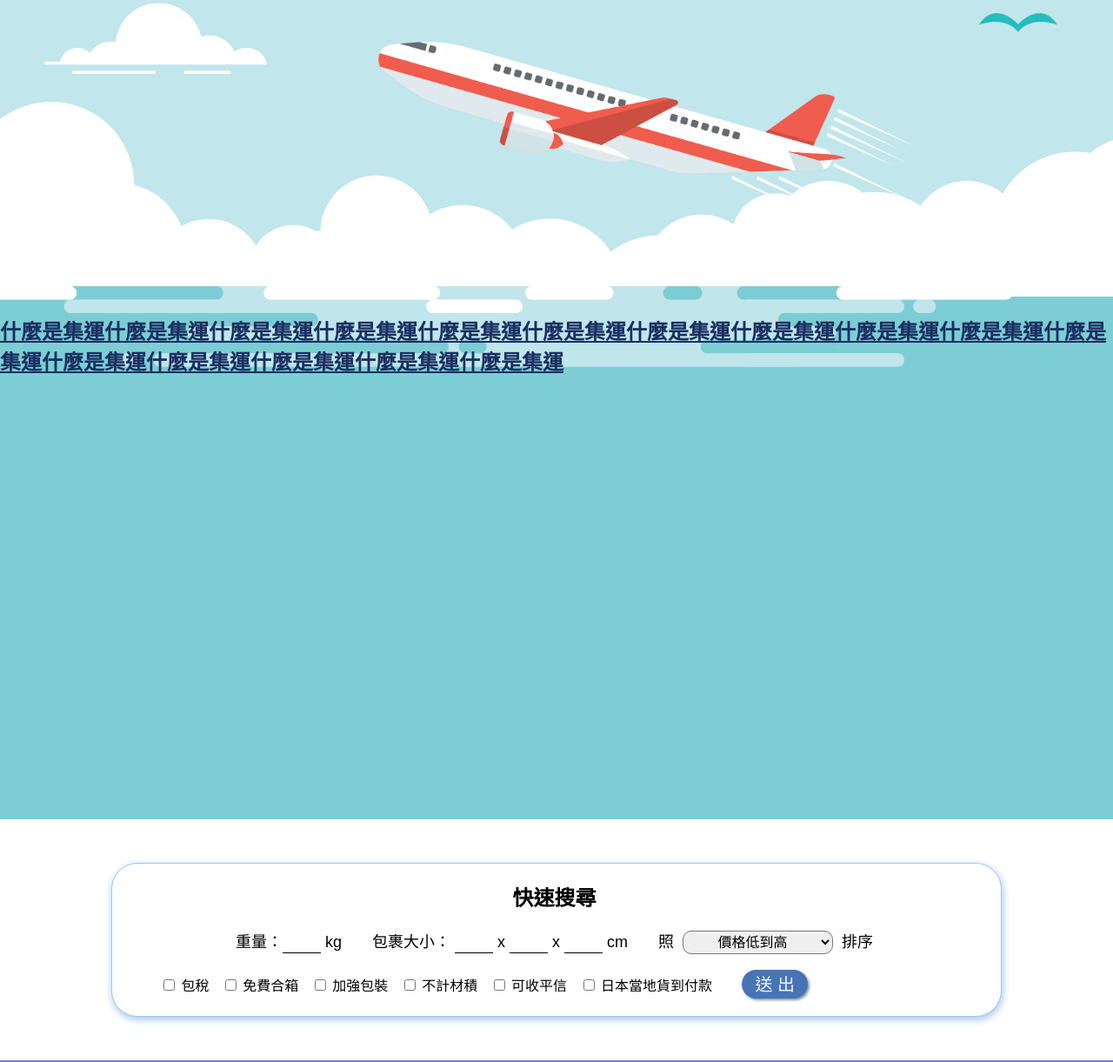
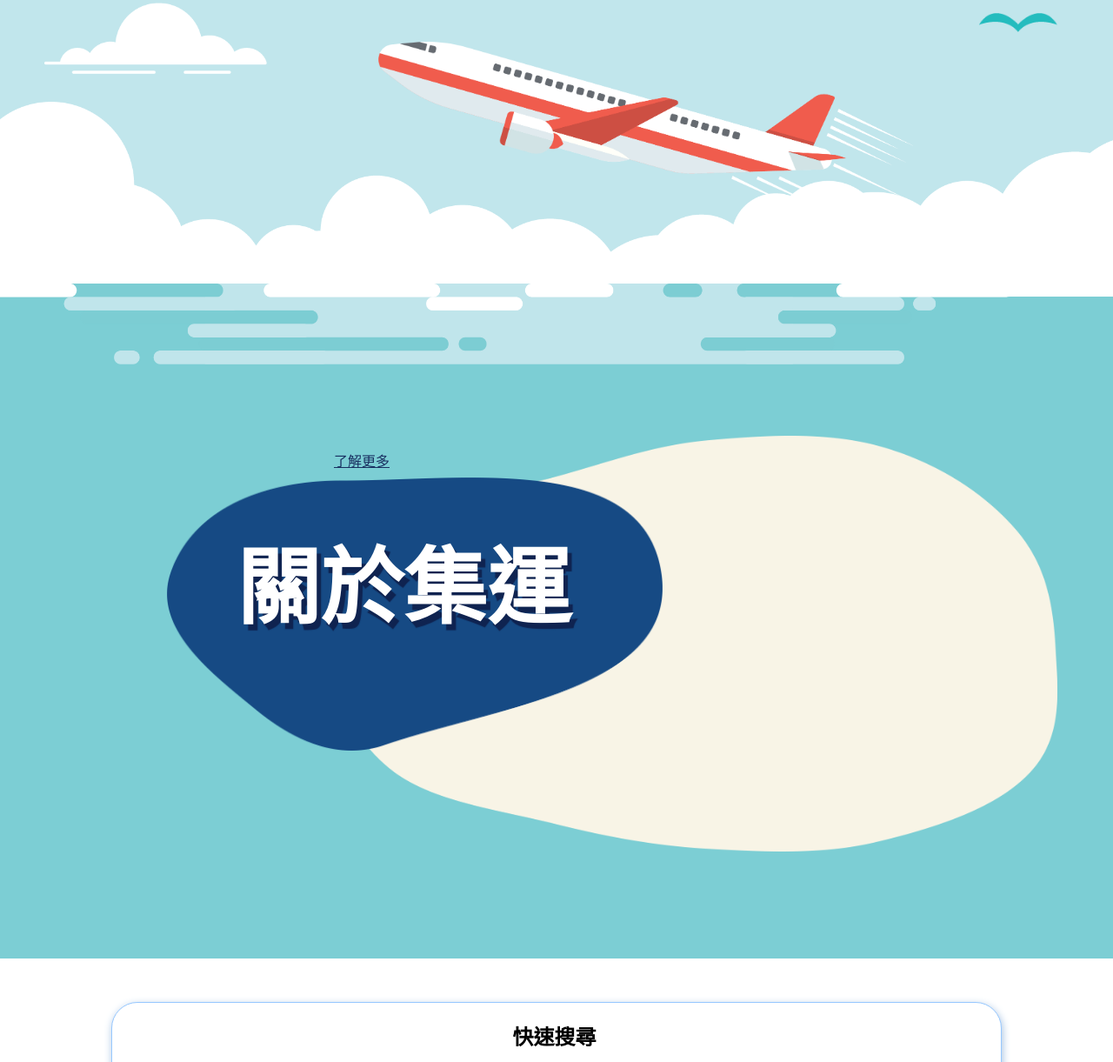
Before and after one commit to dki2368/dki2368.github.io, a plain HTML site: page index.html in a window 1280 px wide. Shown: the part 475-1696 px from the top of the page at 87% size. Drawn offline with Linux system fonts and the light colour scheme; a web font is replaced by a local one.

Commit message:
首頁美化

```diff
--- a/css/mailStyle.css
+++ b/css/mailStyle.css
@@ -13,13 +13,13 @@
 
 /* Handle */
 ::-webkit-scrollbar-thumb {
-    background: red;
+    background: #165e83;
     /* border-radius: 10px; */
 }
 
 /* Handle on hover */
 ::-webkit-scrollbar-thumb:hover {
-    background: #b30000;
+    background: #274a78;
 }
 
 a,
@@ -37,6 +37,7 @@ body {
     font-style: normal;
     margin: 0;
     padding: 0;
+    overflow-x: hidden;
 }
 
 footer {
@@ -49,7 +50,7 @@ footer {
 }
 
 #headerStyle {
-    z-index: 1;
+    z-index: 2;
     position: absolute;
     top: 0;
     right: 0;
@@ -507,7 +508,7 @@ footer {
     margin-top: 0;
     padding-top: 1px;
     background-color: #7CCED4;
-    height: 600px;
+    height: 95vh;
     position: relative;
 }
 
@@ -520,6 +521,35 @@ footer {
     top: -2%;
     left: -14%;
     width: 120%;
+}
+
+.info > h2 {
+    top: 16vh;
+    left: 15%;
+    z-index: 1;
+    font-size: 6rem;
+    color: #fff;
+    text-shadow: 5px 7px 1px #0f2350;
+    background-image: url(../img/bg/Vector5.png);
+    background-size: contain;
+    background-repeat: no-repeat;
+    width: 450px;
+    height: 250px;
+    padding: 50px 40px 30px 80px;
+    /* background-color: #507ea4;
+    padding: 10px 50px 30px 50px;
+    border: #0f2350 5px dashed;
+    border-radius: 70px; */
+}
+
+.infoBG {
+    top: 20vh;
+    left: 30%;
+    width: 65vw;
+    height: 65vh;
+    background-image: url(../img/bg/Vector2.png);
+    background-size: contain;
+    background-repeat: no-repeat;
 }
 
 @media(min-width: 768px) {
--- a/index.html
+++ b/index.html
@@ -53,9 +53,11 @@
         </div>
         <div class="info">
             <img src="./img/bg/bgimg.png">
-            <a href="">
-                <h2>什麼是集運什麼是集運什麼是集運什麼是集運什麼是集運什麼是集運什麼是集運什麼是集運什麼是集運什麼是集運什麼是集運什麼是集運什麼是集運什麼是集運什麼是集運什麼是集運</h2>
-            </a>
+            <h2>關於集運</h2>
+            <div class="infoBG">
+                <p></p>
+                <a href="">了解更多</a>
+            </div>
         </div>
         <div>
             <div class="calculator hideTool">
```
Also changed, not shown: img/bg/Vector.png (added), img/bg/Vector2.png (added), img/bg/Vector3.png (added), img/bg/Vector4.png (added), img/bg/Vector5.png (added).
